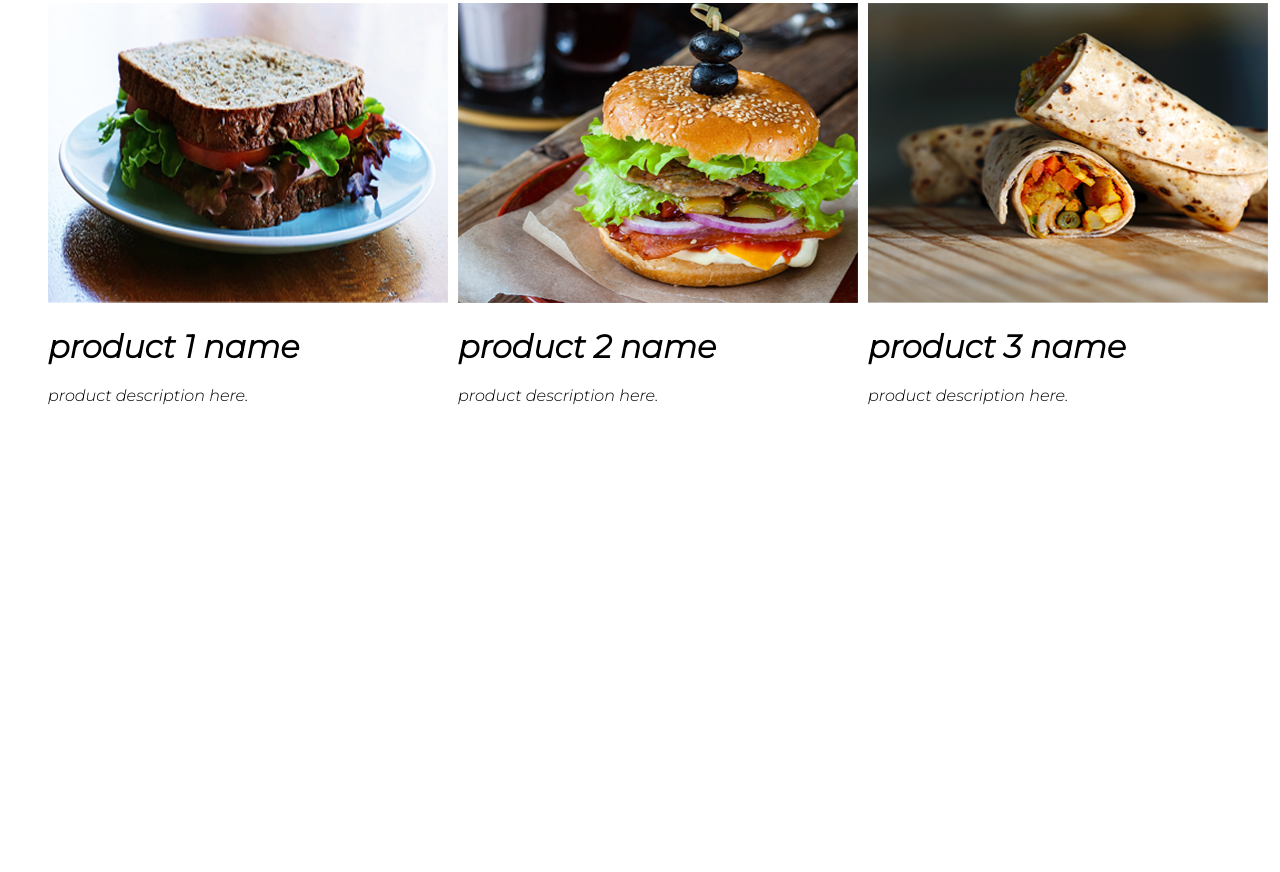
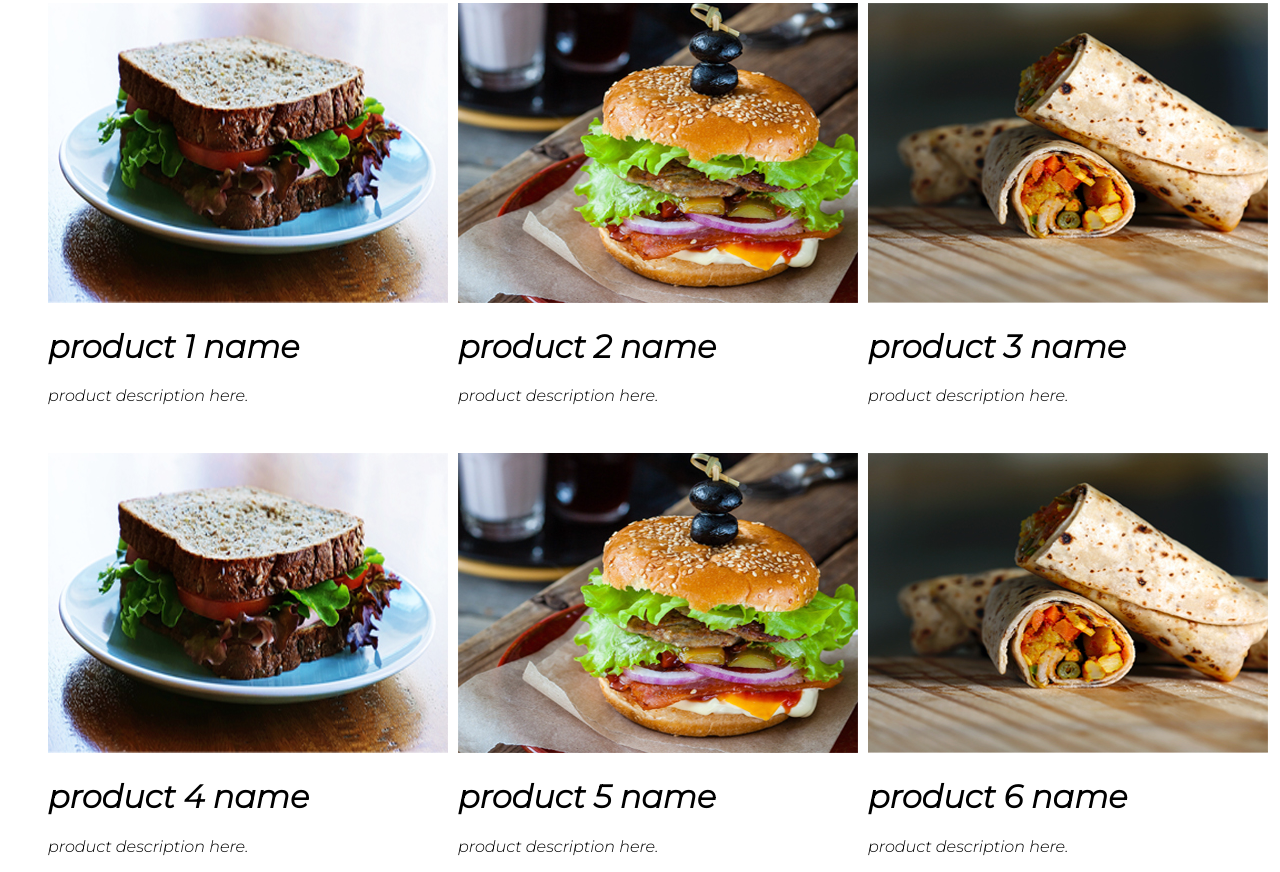
Before and after one commit to tariqamin1277/Food-App-frontend-HTML-CSS, a plain HTML site: page index.html in a window 1280 px wide. Shown: the part 829-1701 px from the top of the page. Before the commit the page ends 1250 px from the top, so only its background shows below. Drawn offline with Linux system fonts and the light colour scheme.

Commit message:
Increase Number of products view here.

```diff
--- a/index.html
+++ b/index.html
@@ -51,6 +51,29 @@
 
         </div>
     </section>
+    <section class="product_section">
+        <div class="product_list">
+            <div>
+                <img src="figure7.jpg" class="product-image" alt="missing file">
+                <h1>product 4 name</h1>
+                <p>product description here.</p>
+            </div>
+            <div>
+                <img src="figure8.jpg" class="product-image" alt="missing file">
+                <h1>product 5 name</h1>
+                <p>product description here.</p>
+
+
+            </div>
+            <div>
+                <img src="figure9.jpg" class="product-image" alt="missing file">
+                <h1>product 6 name</h1>
+                <p>product description here.</p>
+
+            </div>
+
+        </div>
+    </section>
 </body>
 
 </html>
```
